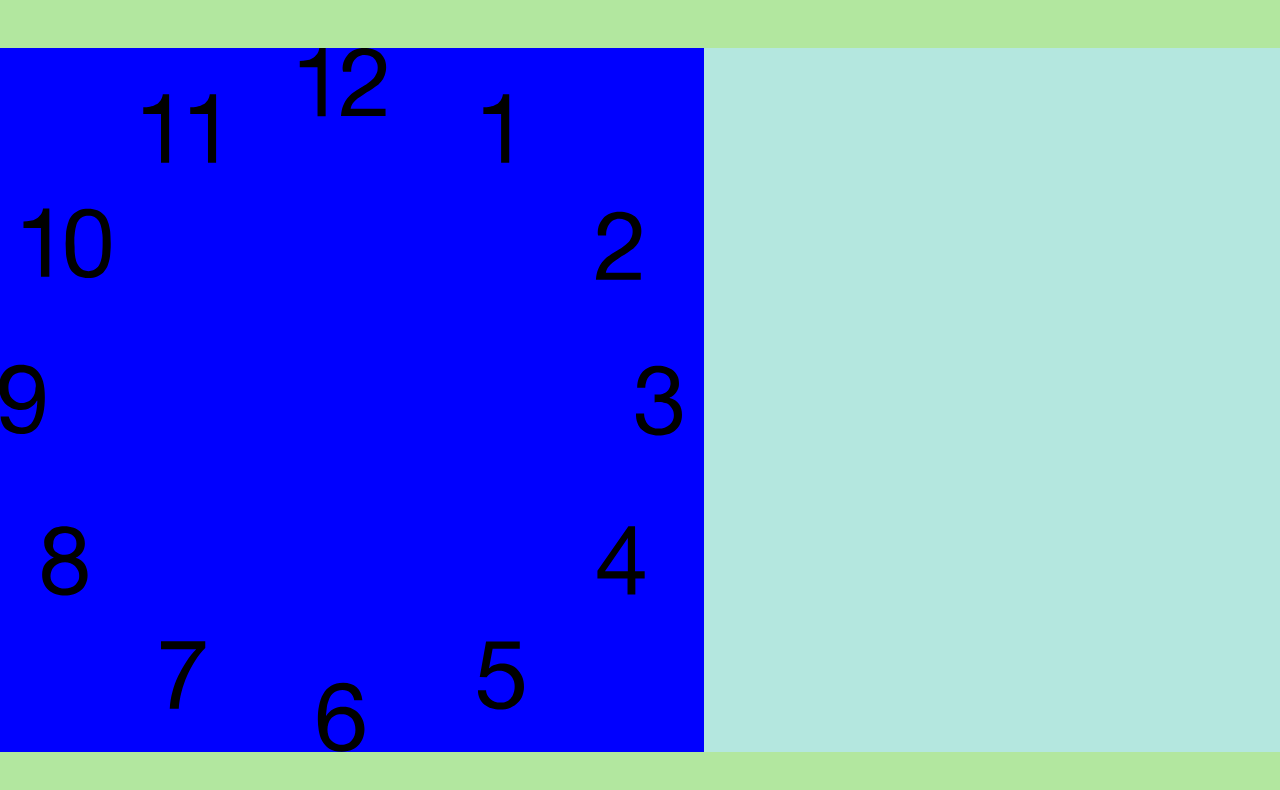
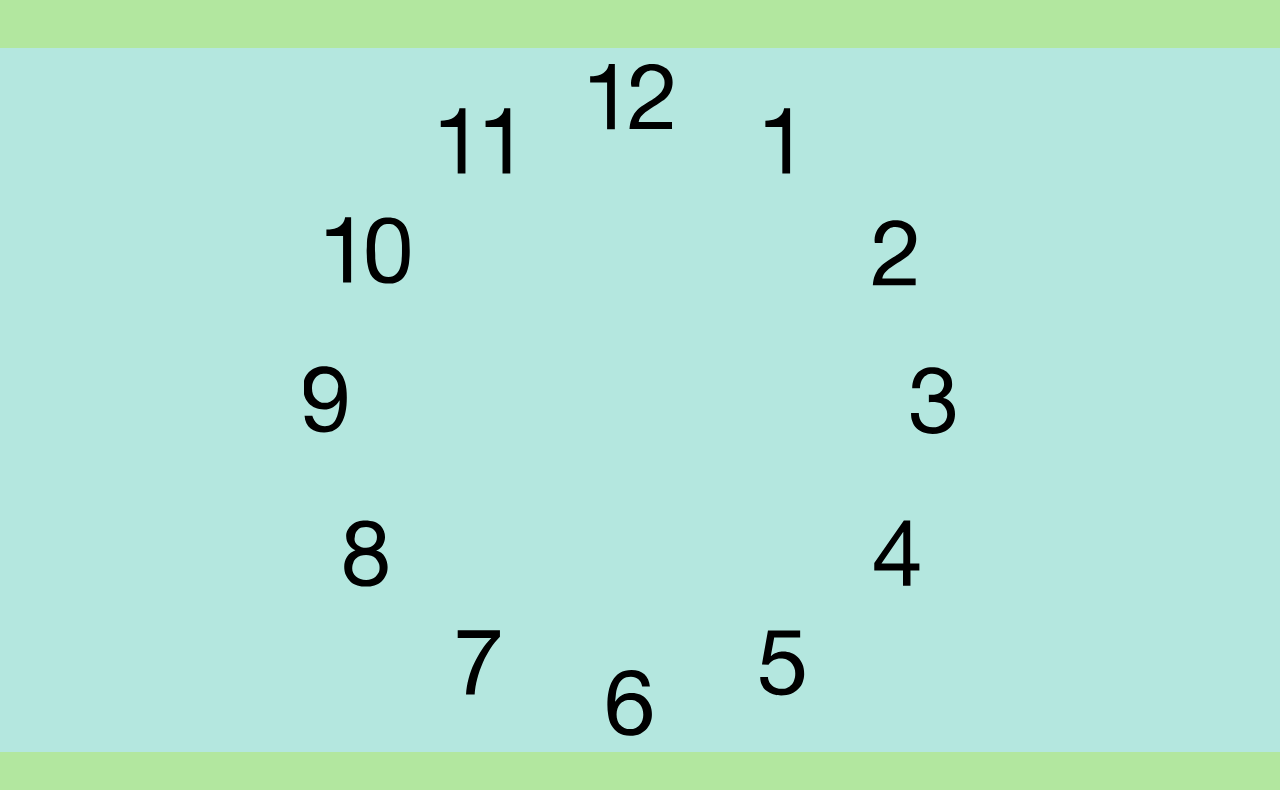
Before and after one commit to DarxyDev/Tide-Clock, a website built with webpack: page src/index.html in a window 1280 px wide. Built offline with nearby package versions, Linux system fonts and the light colour scheme.

Commit message:
changed CSS conventions

```diff
--- a/src/index.html
+++ b/src/index.html
@@ -8,17 +8,16 @@
     <title>Tide Clock</title>
 </head>
 
-<body class="fl-col fl-spc-btwn">
-    <header class="bg-c2 w-full h-3rem">
-    </header>
+<body>
+    <header></header>
 
-    <content class="bg-c4 w-full fl-gr1 fl-sh1 fl-cent">
+    <content>
         <div id = 'clockContainer'>
             <clock id="clock"></clock>
         </div>
     </content>
 
-    <footer class="bg-c2 w-full h-3rem">
+    <footer></footer>
     </footer>
 </body>
 
--- a/src/script/element-styler.js
+++ b/src/script/element-styler.js
@@ -1,7 +1,9 @@
 const styleManager = (() => {
     function setElementAspectRatio(element = document.body, ratio) {
         const parent = element.parentNode;
-        window.addEventListener('resize', ((event)=>{
+        window.addEventListener('resize', _onResize);
+        _onResize();
+        function _onResize(e){
             document.offsetHeight;
             const width = parent.offsetWidth;
             const height = parent.offsetHeight;
@@ -13,9 +15,17 @@ const styleManager = (() => {
             newSize = `${newSize}px`;
             element.style.height = newSize;
             element.style.width = newSize;
-            console.log(newSize);
-        })())
+        }
     }
     return {setElementAspectRatio};
 })();
 export default styleManager;
+
+function _info(){
+    console.log(`Body: ${document.body.offsetWidth}, ${document.body.offsetHeight}`);
+    let c = document.getElementById('clockContainer');
+    console.log(`Container: ${c.offsetWidth}, ${c.offsetHeight}`);
+    let d = document.getElementById('clock');
+    console.log(`Clock: ${d.offsetWidth}, ${d.offsetHeight}`);
+    console.log('\n');
+}
--- a/src/style/style.css
+++ b/src/style/style.css
@@ -6,82 +6,34 @@
     --col-5:#b5e7fe;
 }
 
-/*              Specific             */
 html,
 body {
-    height: 100%;
-    width: 100%;
-    overflow:none;
+    height: 100vh;
+    width: 100vw;
 }
+body{
+    display:grid;
+    grid-template-rows: 3rem minmax(6rem, 1fr) 3rem;
+}
+header, footer{
+    background-color: var(--col-2);
+    width:100%;
+    min-height:3rem;
+    min-width:100%;
+}
+content{
+    background-color: var(--col-4);
+    width:calc(100% - 2rem);
+    padding:1rem;
+}
+
 #clockContainer{
     height:100%;
     width:100%;
-    flex-shrink:1;
 }
-#clock{ /*Will need to fix size via js or media later*/
+#clock{
     display:block;
+    margin:auto;
     background-image:url('../img/Ios_clock.svg');
     background-repeat: no-repeat;
-    background-color:blue;
-    height:100%;
-    width:100%;
 }
-/*              Generic              */
-/* Colors */
-.bg-c1{
-    background-color:var(--col-1);
-}
-.bg-c2{
-    background-color:var(--col-2);
-}
-.bg-c3{
-    background-color:var(--col-3);
-}
-.bg-c4{
-    background-color:var(--col-4);
-}
-.bg-c5{
-    background-color:var(--col-5);
-}
-/* Sizes */
-.h-full {
-    height: 100%;
-}
-.h-half{
-    height: 50%;
-}
-.h-3rem{
-    height:3rem;
-}
-.w-full {
-    width: 100%;
-}
-.w-half{
-    width:50%;
-}
-
-/* Flex */
-.fl-col {
-    display: flex;
-    flex-direction: column;
-}
-.fl-cent{
-    display:flex;
-    align-items: center;
-    justify-content: center;
-}
-.fl-spc-btwn {
-    display: flex;
-    justify-content: space-between;
-    align-items: center;
-}
-
-.fl-gr1 {
-    flex-grow: 1;
-}
-.fl-sh1{
-    flex-shrink:0;
-}
-.ovflw-hide{
-    overflow:hidden;
-}
```
Also changed, not shown: dist/index.html, dist/main.js.
